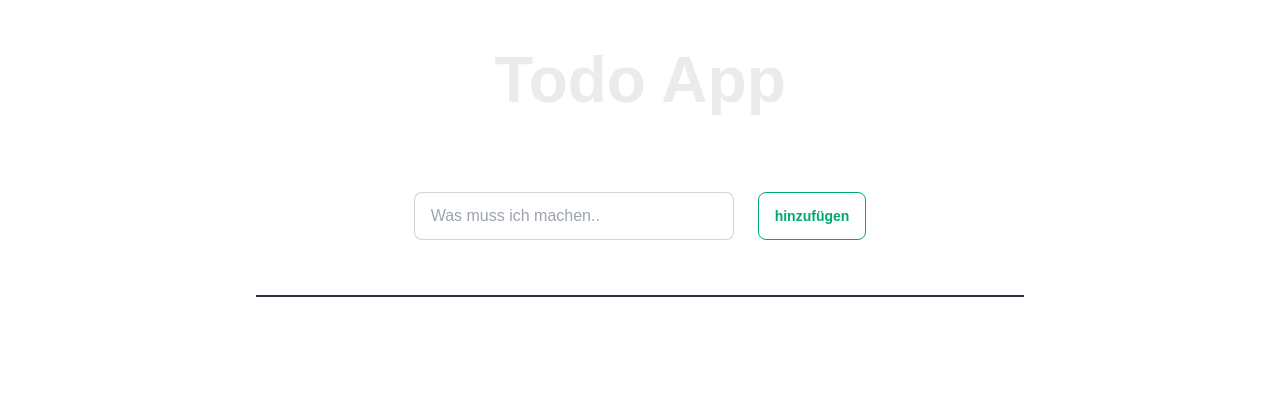
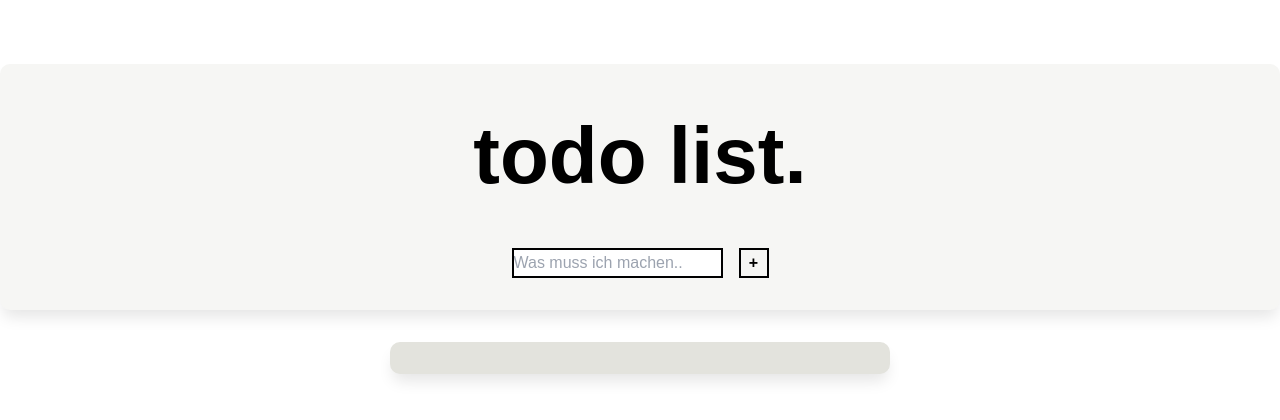
Before and after one commit to MTI16/TodoApp, a React (Vite) app: page / in a window 1280 px wide. Shown: the top 420 px of the page. Built offline with nearby package versions, Linux system fonts and the light colour scheme; a web font is replaced by a local one.

Commit message:
design changes

```diff
--- a/src/App.css
+++ b/src/App.css
@@ -1,3 +1,5 @@
+
+
 * {
   margin: 0;
   padding: 0;
@@ -6,45 +8,72 @@
   font-family: 'Satoshi', sans-serif;
 }
 
-header {
-  text-align: center;
-  margin-top: 2rem;
+.container {
+  border-radius: 10px;
+  width: 60%;
+  height: 100%;
+  margin: 0 auto;
+  margin-top: 4rem;
+  background-color: #F6F6F4;
+  box-shadow: 0px 10px 15px -3px rgba(0,0,0,0.1);
 }
 
 #logo {
-  font-size: 4rem;
+  font-size: 5rem;
   font-weight: bold;
-  color: #EBEBEB;
+  text-align: center;
+  padding-top: 2rem;
 }
-.container-input {
-  width: 100%;
-  display: flex;
-  flex-direction: row;
-  justify-content: center;
-  margin-top: 4rem;
+
+.todo-input {
+  margin: 0 auto;
+  margin-top: 2rem;
+  width: 500px;
+  text-align: center;
+  padding-bottom: 2rem;
+}
+
+input {
+  border: 2px solid black;
+  height: 30px;
 }
 
 #addButton {
-  margin-left: 1.5rem;
+  margin-left: 1rem;
+  border: 2px solid black;
+  width: 30px;
+  height: 30px;
 }
 
-#divider {
-  width: 60%;
+#addButton {
+  font-weight: bold;
+}
+
+.container-todos {
   margin: 0 auto;
-  margin-top: 3rem;
-  margin-bottom: 3rem;
+  margin-top: 2rem;
+  background-color: #E3E3DD;
+  width: 500px;
+  padding: 1rem;
+  border-radius: 10px;
+  box-shadow: 0px 10px 15px -3px rgba(0,0,0,0.1);
 }
 
 .todo {
-  width: 25%;
-  margin: 0 auto;
   display: flex;
   justify-content: space-between;
+  border-radius: 5px;
+  margin-bottom: 1rem;
+  background-color: #D1D1C7;
+  height: 50px;
   align-items: center;
-  margin-bottom: 1rem;
+  padding: 1rem;
+  box-shadow: 0px 10px 15px -3px rgba(0,0,0,0.1);
 }
 
 #removeButton {
-  margin-left: 1.5rem;
-  float: right;
+  margin-left: 2rem;
+  border: 2px solid black;
+  width: 30px;
+  height: 30px;
 }
--- a/src/App.jsx
+++ b/src/App.jsx
@@ -17,23 +17,23 @@ export default function App() {
 
   return(
     <>
-      <header>
-        <div id="logo">Todo App</div>
-      </header>
       <main>
-        <div className="container-input">
-          <input type="text" placeholder="Was muss ich machen.." className="input input-bordered w-full max-w-xs"
+        <div className="container">
+          <div id="logo">todo list.</div>
+          <div className="todo-input">
+            <input type="text"
+            placeholder="Was muss ich machen.."
             value={input}
             onChange={e => setInput(e.target.value)}/>
-          <button className="btn btn-outline btn-success" id='addButton' onClick={addTodo}>hinzufügen</button>
+            <button id='addButton' onClick={addTodo}>+</button>
           </div>
-        <div className="divider divider-neutral" id='divider'></div>
+        </div>
         <div className="container-todos">
             {todos.map(item => {
               return(
                 <div key={generateUUID()} className='todo'>
-                <p className='text-xl'>{item}</p>
-                <button className="btn btn-outline btn-error" id='removeButton' onClick={() => removeTodo(item)}>entfernen</button>
+                  <p>{item}</p>
+                  <button id='removeButton' onClick={() => removeTodo(item)}>-</button>
                 </div>
               );
             })}
--- a/tailwind.config.js
+++ b/tailwind.config.js
@@ -8,6 +8,5 @@ export default {
     extend: {},
   },
   plugins: [
-    require("daisyui"),
   ],
 }
```
Lines whose indentation alone changed are shown as unchanged.
